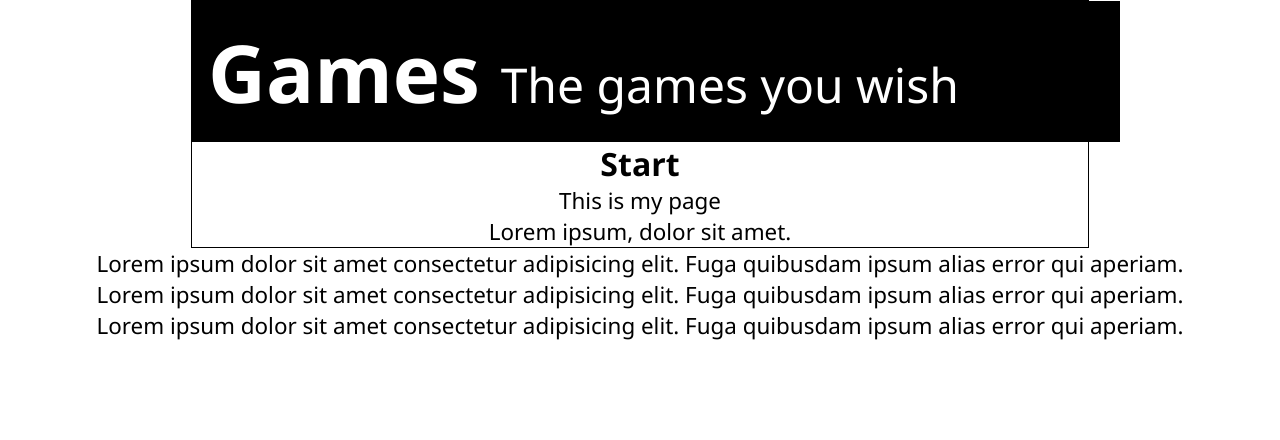
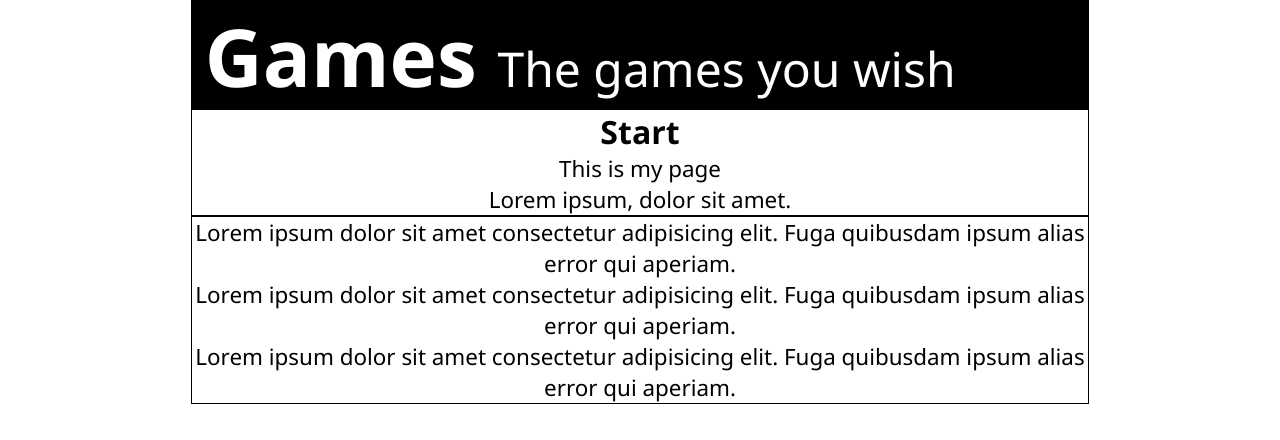
Before and after one commit to Cipher-cat88/Cipher-cat88-Html, a plain HTML site: page index.html in a window 1280 px wide. Drawn offline with Linux system fonts and the light colour scheme.

Commit message:
Version conjunta

```diff
--- a/Css/style.css
+++ b/Css/style.css
@@ -16,7 +16,7 @@ div.a
 div.b
 {
     background-color: #000;
-    padding: 1rem;
+    padding: 0rem;
     width: 100%;
 }
 
@@ -34,6 +34,7 @@ p.a
 {
     color: #fff;
     font-size: 5rem;
+    margin-left: 0.8rem;
     text-align: left;
 }
 
--- a/index.html
+++ b/index.html
@@ -16,7 +16,7 @@
             <p>This is my page</p>
             <p>Lorem ipsum, dolor sit amet.</p>
         </div>
-        <div>
+        <div class="a">
             <p>Lorem ipsum dolor sit amet consectetur adipisicing elit. Fuga quibusdam ipsum alias error qui aperiam.</p>
             <p>Lorem ipsum dolor sit amet consectetur adipisicing elit. Fuga quibusdam ipsum alias error qui aperiam.</p>
             <p>Lorem ipsum dolor sit amet consectetur adipisicing elit. Fuga quibusdam ipsum alias error qui aperiam.</p>
```
